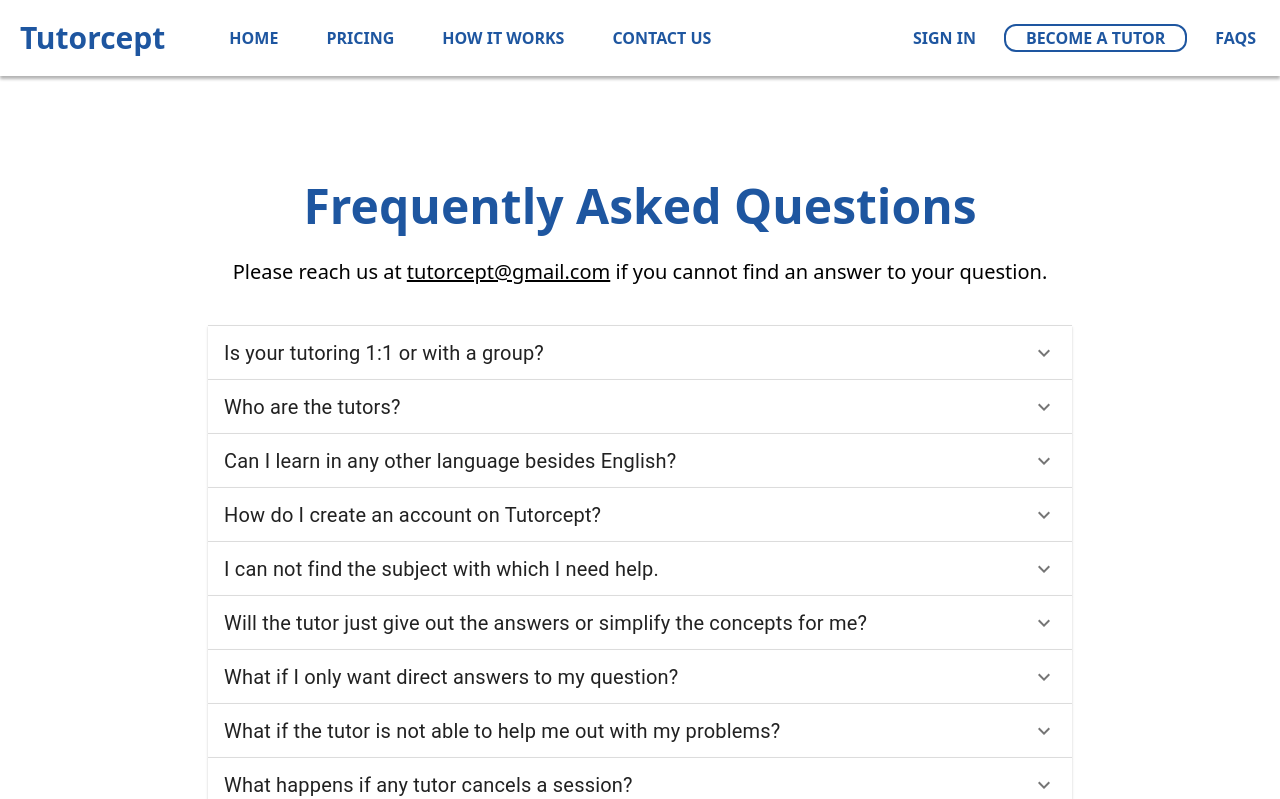
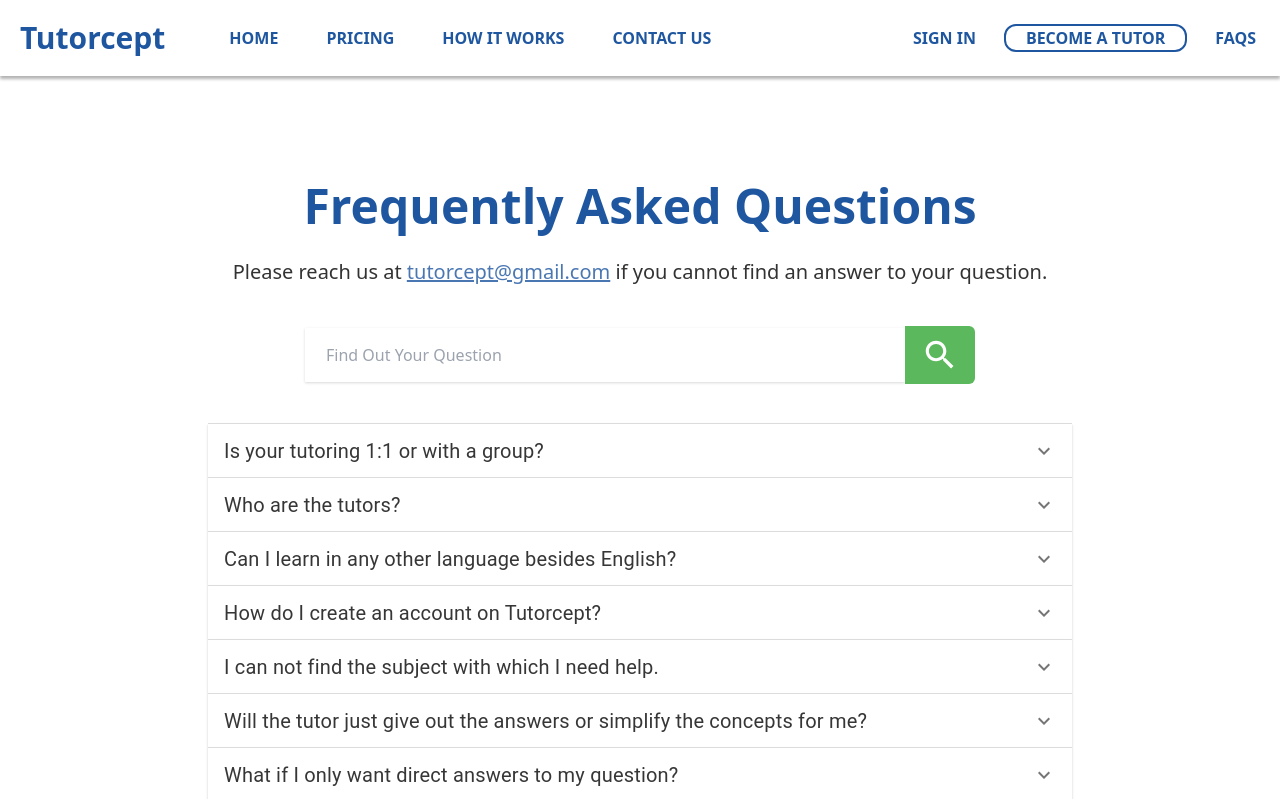
Before and after one commit to ati07/Tutorcept, a Next.js app: page /faqs in a window 1280 px wide. Shown: the top 799 px of the page. Built offline with nearby package versions, Linux system fonts and the light colour scheme.

Commit message:
24th commit

```diff
--- a/component/Header.js
+++ b/component/Header.js
@@ -78,7 +78,7 @@
   return (
     <div
       className={`${
-        clr ? "w-full lg:max-w-[96%] fixed top-0 bg-white transition duration-700 ease-in-out header" : "absolute top-[0px] lg:w-[96%]"
+        clr ? "w-full px-6 lg:max-w-[100%] fixed top-0 bg-white transition duration-500 ease-in-out header" : "absolute top-[0px] lg:w-[96%]"
       } lg:py-4 border-b-[1px] border-[#ababab] font-semibold text-base flex items-center justify-between z-20`}
     >
       <div className="flex">
--- a/data.json
+++ b/data.json
@@ -21,7 +21,7 @@
       "qid": 4,
       "question": "How do I create an account on Tutorcept?",
       "answer":
-        "Visit <a>tutorcept.com</a> \n Click the Sign-Up button in the top right corner \n Register using your Google, Facebook, or email ID \n <b>•</b>Complete your profile information."
+        " <b>•</b>  Visit <a href='www.tutorcept.com' style='text-decoration: underline;color:#1e56a0;' target='_blank'>tutorcept.com</a> </br> <b>•</b>  Click the Sign-Up button in the top right corner </br> <b>•</b>  Register using your Google, Facebook, or email ID </br> <b>•</b>  Complete your profile information."
     },
     {
       "qid": 5,
--- a/pages/faqs.js
+++ b/pages/faqs.js
@@ -12,6 +12,18 @@
 import Typography from "@material-ui/core/Typography";
 import ExpandMoreIcon from "@material-ui/icons/ExpandMore";
 import datajson from '../data.json'
+import TextField from '@material-ui/core/TextField';
+import SearchIcon from '@material-ui/icons/Search';
+// import { makeStyles } from '@material-ui/core/styles';
+
+const useStyles = makeStyles((theme) => ({
+  root: {
+    '& .MuiTextField-root': {
+      margin: theme.spacing(1),
+      width: '25ch',
+    },
+  },
+}));
 function Faqs() {
   // console.log("data",datajson)
   const useStyles = makeStyles((theme) => ({
@@ -29,12 +41,13 @@
       fontSize: theme.typography.pxToRem(20),
       // flexBasis: "33.33%",
       flexShrink: 0,
+      opacity:0.9
       // color:'#1e56a0',
     },
     secondaryHeading: {
       fontSize: theme.typography.pxToRem(15),
       color: theme.palette.text.secondary,
-      opacity:1,
+      // opacity:0.8,
     },
   }));
   const classes = useStyles();
@@ -43,6 +56,9 @@
   const handleChange = (panel) => (event, isExpanded) => {
     setExpanded(isExpanded ? panel : false);
   };
+  const email =()=>{
+    window.open('mailto:tutorcept@gmail.com')
+  }
   return (
     <div className="w-full h-auto">
       {/* <TopHeader /> */}
@@ -53,10 +69,17 @@
           <h1 className="text-5xl text-[#1e56a0] font-bold pb-7">
             Frequently Asked Questions
           </h1>
-          <p className="text-xl">
-            Please reach us at <u>tutorcept@gmail.com</u> if you cannot find an
+          <p className="text-xl opacity-80">
+            Please reach us at <u onClick={email} style={{color:'#1e56a0',cursor:"pointer"}}>tutorcept@gmail.com</u> if you cannot find an
             answer to your question.
           </p>
+        </div>
+        <div>
+          <div className='flex items-center justify-center pb-10'>
+                  {/* <TextField className='w-[600px] rounded-r-none bg-[#fff]' id="outlined-search" label="Find Out Your Question" type="search" variant="outlined" /> */}
+                  <input placeholder='Find Out Your Question' className="pl-5 w-[600px] h-[54px] shadow border border-transparent focus:outline-none focus:rounded-bl-lg focus:rounded-tl-lg focus:ring-2 focus:ring-[#1e56a0] focus:border-transparent"></input>
+                  <SearchIcon className='bg-[#5cb85c] cursor-pointer rounded-r-md hover:bg-[#1e56a0]' style={{height:58,width:70,color:"white",padding:10}}/>
+          </div>
         </div>
         {datajson.map((item, i) => (
           <Accordion
@@ -75,8 +98,7 @@
               {/* <Typography >I am an accordion</Typography> */}
             </AccordionSummary>
             <AccordionDetails>
-              <Typography dangerouslySetInnerHTML={{__html: item["answer"]}}>
-                {}
+              <Typography className='opacity-70' dangerouslySetInnerHTML={{__html: item["answer"]}}>
 
               </Typography>
             </AccordionDetails>
@@ -84,7 +106,6 @@
   ))}
 
       </div>
-      {/* <ComingSoon content='it'/> */}
       <Footer />
     </div>
   );
--- a/pages/otp.js
+++ b/pages/otp.js
@@ -21,13 +21,13 @@
   };
   console.log(email);
   return (
-    <div className="m-auto flex flex-col items-center justify-center h-auto lg:md:flex lg:md:items-center lg:md:justify-center py-12">
-      <div className="grid border-2 border-blue-600 lg:md:p-0 lg:md:m-0 w-full h-[500px] grid-cols-12 overflow-hidden px-50">
+    <div className="flex flex-col items-center justify-center h-auto py-12 m-auto lg:md:flex lg:md:items-center lg:md:justify-center">
+      <div className="grid lg:md:p-0 lg:md:m-0 w-full h-[500px] grid-cols-12 overflow-hidden px-50">
         {/* <div className='lgshape w-[100px] h-[100px] bg-red-400'></div> */}
 
         {/* <div className='animate-spin lgsquare w-[100px] h-[100px] bg-gray-400'></div> */}
         <div className='w-0 h-0 md:w-auto lg:md:m-0 md:col-span-7 md:col-start-1 lg:col-span-7'>
-          <Image src='/otp.png' className='' width={800} height={600} alt='otpImage'/>
+          <Image src='/otp.png' className='' width={800} height={550} alt='otpImage'/>
         </div>
         <div className="flex items-center justify-center w-full h-auto col-span-12 lg:md:flex lg:md:items-center lg:md:justify-center md:col-span-4 lg:col-start-8 rounded-2xl">
           <div className="grid h-[400px] px-3 py-2 text-center grid-col-12">
--- a/styles/globals.css
+++ b/styles/globals.css
@@ -6,7 +6,7 @@
   /* display: block; */
   position:absolute;
   box-sizing: border-box;
-width: 100vw;
+/* width: 100vw; */
   overflow-x: hidden;
   /* border: solid #5B6DCD 10px;
 padding: 5px;
```
